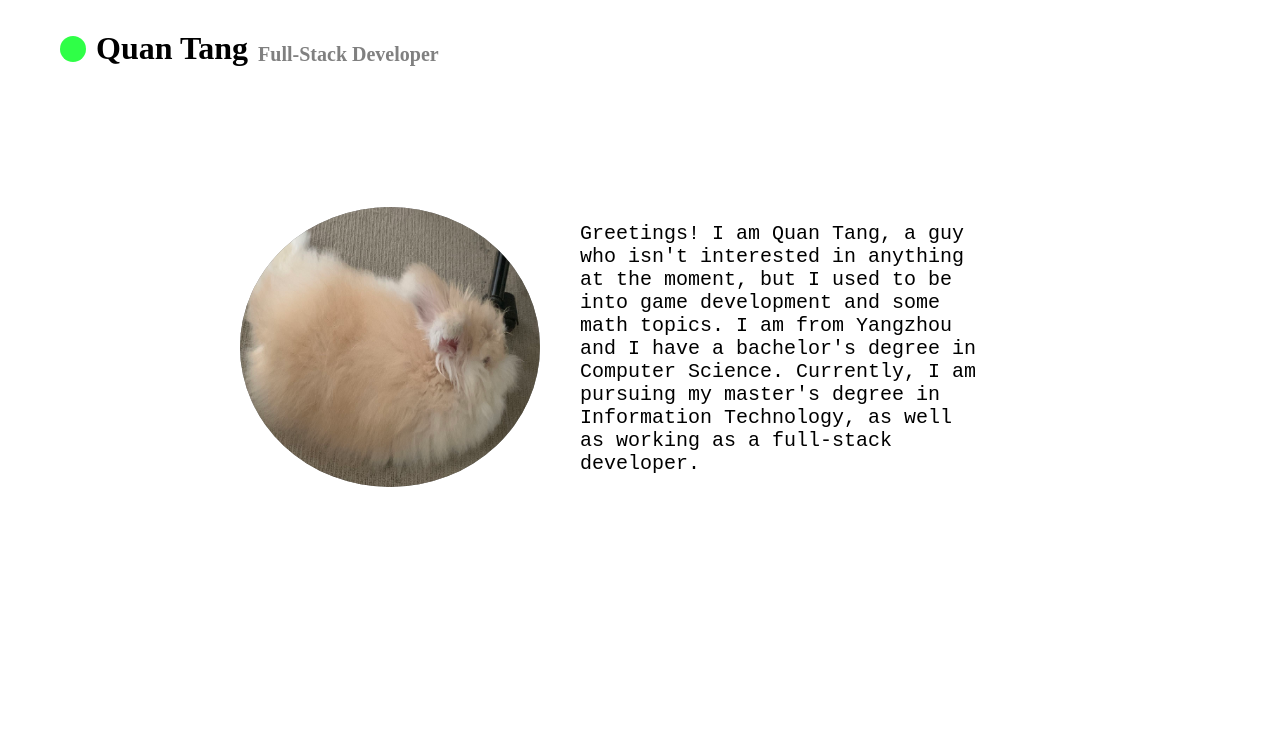
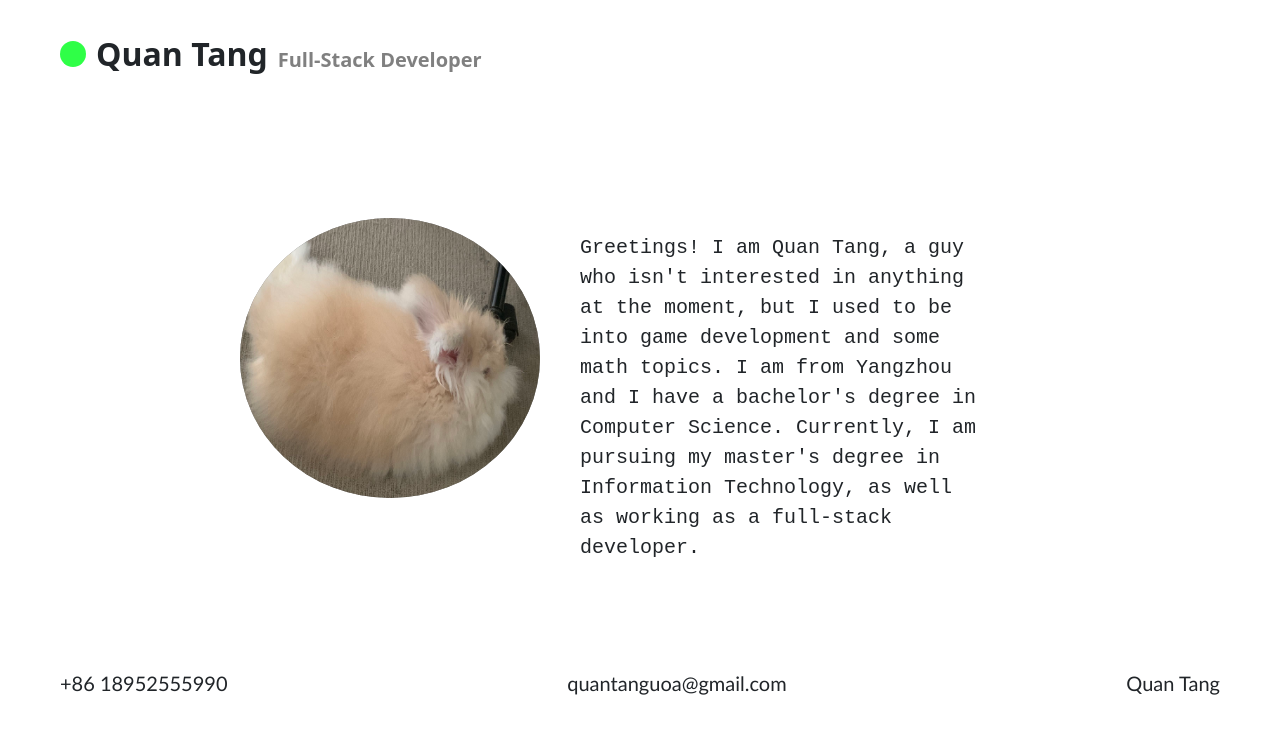
Before and after one commit to QuanTangUoA/QuanTangUoA.github.io, a plain HTML site: page index.html in a window 1280 px wide. Drawn offline with nearby package versions, Linux system fonts and the light colour scheme.

Commit message:
feat: added footer

```diff
--- a/index.css
+++ b/index.css
@@ -61,3 +61,13 @@ body{
     font-size: 20px;
     display: inline-block;
 }
+
+footer{
+    display: flex;
+    justify-content: space-between;
+}
+footer div{
+    font-family: 'Gill Sans', 'Gill Sans MT', Calibri, 'Trebuchet MS', sans-serif;
+    font-size: 20px;
+    margin: 60px;
+}
--- a/index.html
+++ b/index.html
@@ -1,7 +1,10 @@
 <!DOCTYPE html>
 <html>
-    <link rel="stylesheet" href="index.css">
     <head>
+        <meta charset="utf-8">
+        <meta name="viewport" content="width=device-width, initial-scale=1">
+        <link href="https://cdn.jsdelivr.net/npm/bootstrap@5.1.3/dist/css/bootstrap.min.css" rel="stylesheet" integrity="sha384-1BmE4kWBq78iYhFldvKuhfTAU6auU8tT94WrHftjDbrCEXSU1oBoqyl2QvZ6jIW3" crossorigin="anonymous">
+        <link rel="stylesheet" href="index.css">
         <title>Quan's personal website</title>
     </head>
     <body>
@@ -22,14 +25,22 @@
                 </div>
             </section>
             <section id="projects">
-
-            </section>
-            <section id="others">
-
             </section>
         </div>
         <footer>
-
+            <div class="phone">
+                <i class="bi bi-telephone"></i>
+                <p>+86 18952555990</p>
+            </div>
+            <div class="email">
+                <i class="bi bi-envelope"></i>
+                <p>quantanguoa@gmail.com</p>
+            </div>
+            <div class="facebook">
+                <i class="bi bi-facebook"></i>
+                <p>Quan Tang</p>
+            </div>
         </footer>
+        <script src="https://cdn.jsdelivr.net/npm/bootstrap@5.1.3/dist/js/bootstrap.bundle.min.js" integrity="sha384-ka7Sk0Gln4gmtz2MlQnikT1wXgYsOg+OMhuP+IlRH9sENBO0LRn5q+8nbTov4+1p" crossorigin="anonymous"></script>
     </body>
 </html>
```
